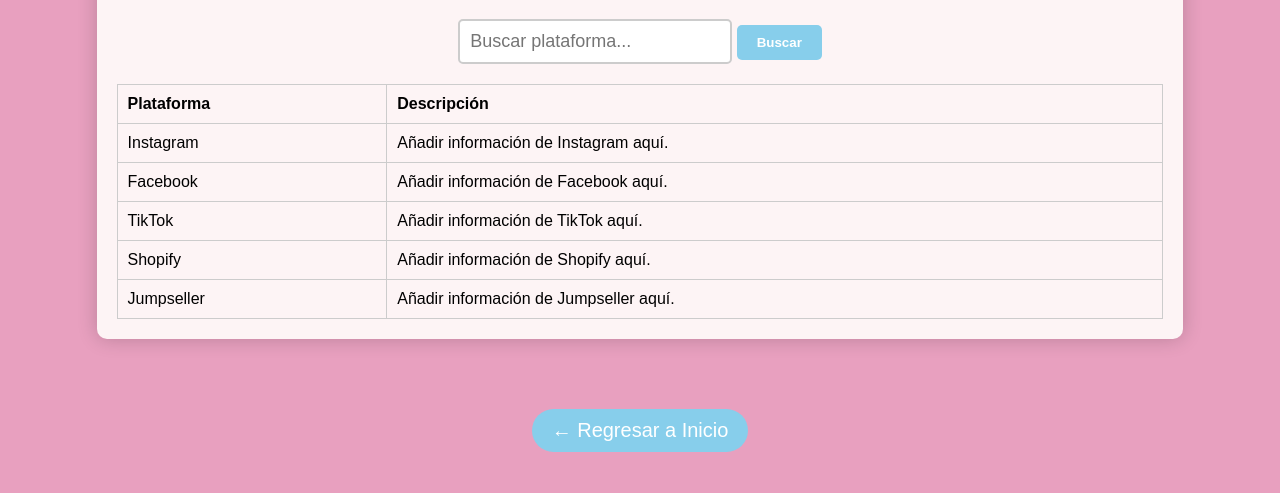
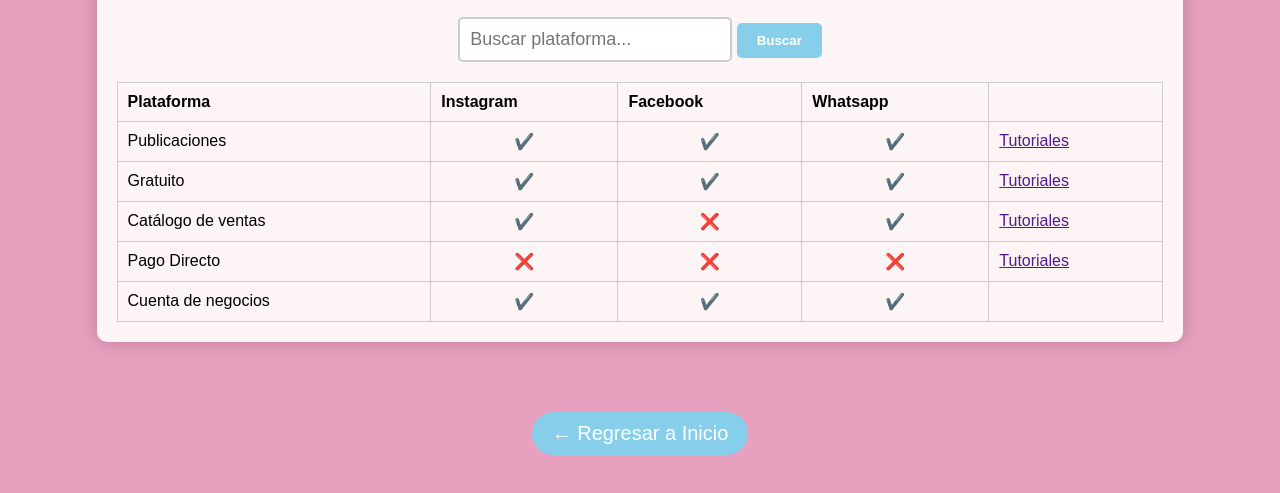
Before and after one commit to kari-rozas/Pagina-web-tesis, a plain HTML site: page publicacion.html in a window 1280 px wide. Shown: the part 239-732 px from the top of the page. Drawn offline with Linux system fonts and the light colour scheme.

Commit message:
publicacion.html

```diff
--- a/publicacion.html
+++ b/publicacion.html
@@ -24,29 +24,45 @@
         <!-- Tabla comparativa -->
         <div class="table-container">
             <table>
+                <thead>
+                    <th>Plataforma</th>
+                    <th>Instagram</th>
+                    <th>Facebook</th>
+                    <th>Whatsapp</th>
+                </thead>
                 <tr>
-                    <th>Plataforma</th>
-                    <th>Descripción</th>
+                    <td>Publicaciones</td>
+                    <td style="text-align: center;">✔️</td>
+                    <td style="text-align: center;">✔️</td>
+                    <td style="text-align: center;">✔️</td>
+                    <td><a href="" class="button">Tutoriales</a></td>
                 </tr>
                 <tr>
-                    <td>Instagram</td>
-                    <td>Añadir información de Instagram aquí.</td>
+                    <td>Gratuito</td>
+                    <td style="text-align: center;">✔️</td>
+                    <td style="text-align: center;">✔️</td>
+                    <td style="text-align: center;">✔️</td>
+                    <td><a href="" class="button">Tutoriales</a></td>
                 </tr>
                 <tr>
-                    <td>Facebook</td>
-                    <td>Añadir información de Facebook aquí.</td>
+                    <td>Catálogo de ventas</td>
+                    <td style="text-align: center;">✔️</td>
+                    <td style="text-align: center;">❌</td>
+                    <td style="text-align: center;">✔️</td>
+                    <td><a href="" class="button">Tutoriales</a></td>
                 </tr>
                 <tr>
-                    <td>TikTok</td>
-                    <td>Añadir información de TikTok aquí.</td>
+                    <td>Pago Directo</td>
+                    <td style="text-align: center;">❌</td>
+                    <td style="text-align: center;">❌</td>
+                    <td style="text-align: center;">❌</td>
+                    <td><a href="" class="button">Tutoriales</a></td>
                 </tr>
                 <tr>
-                    <td>Shopify</td>
-                    <td>Añadir información de Shopify aquí.</td>
-                </tr>
-                <tr>
-                    <td>Jumpseller</td>
-                    <td>Añadir información de Jumpseller aquí.</td>
+                    <td>Cuenta de negocios</td>
+                    <td style="text-align: center;">✔️</td>
+                    <td style="text-align: center;">✔️</td>
+                    <td style="text-align: center;">✔️</td>
                 </tr>
             </table>
         </div>
```
